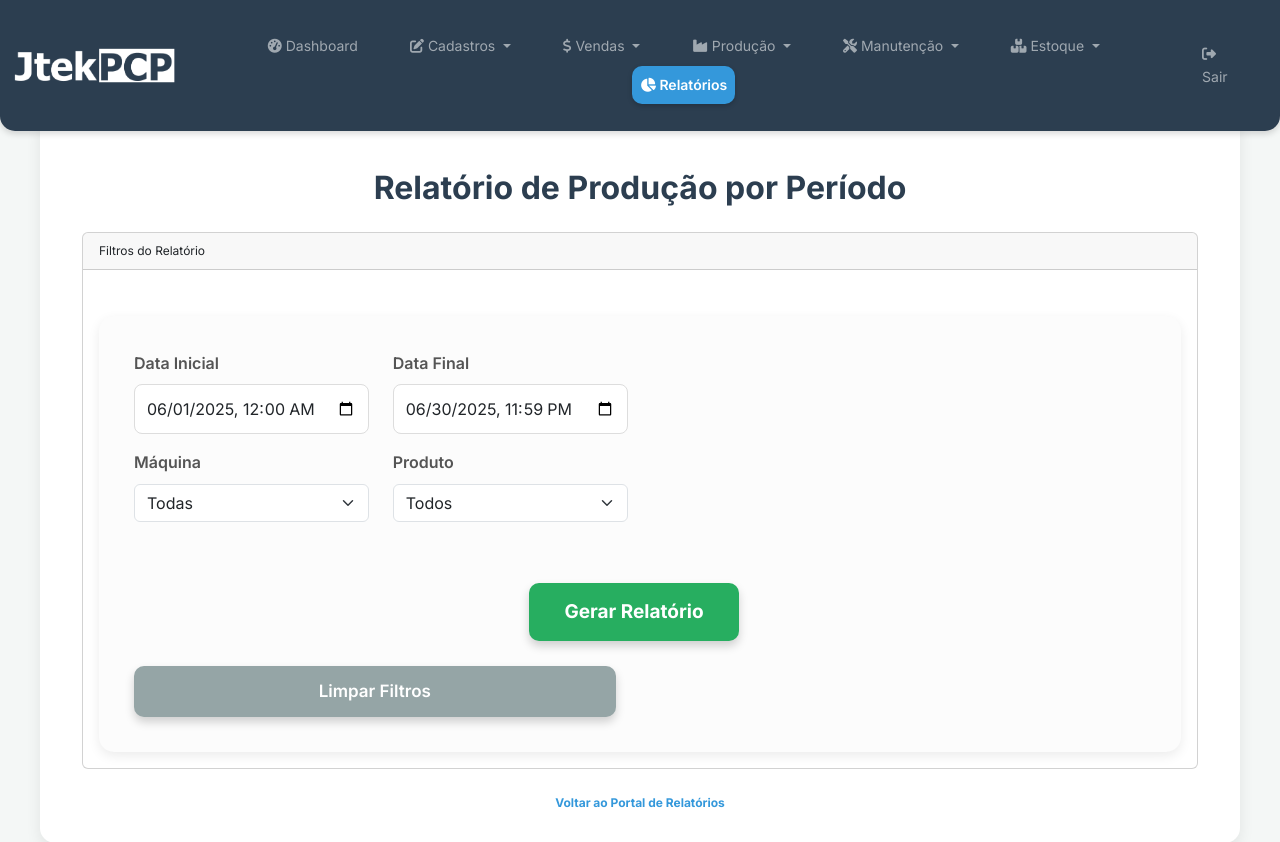
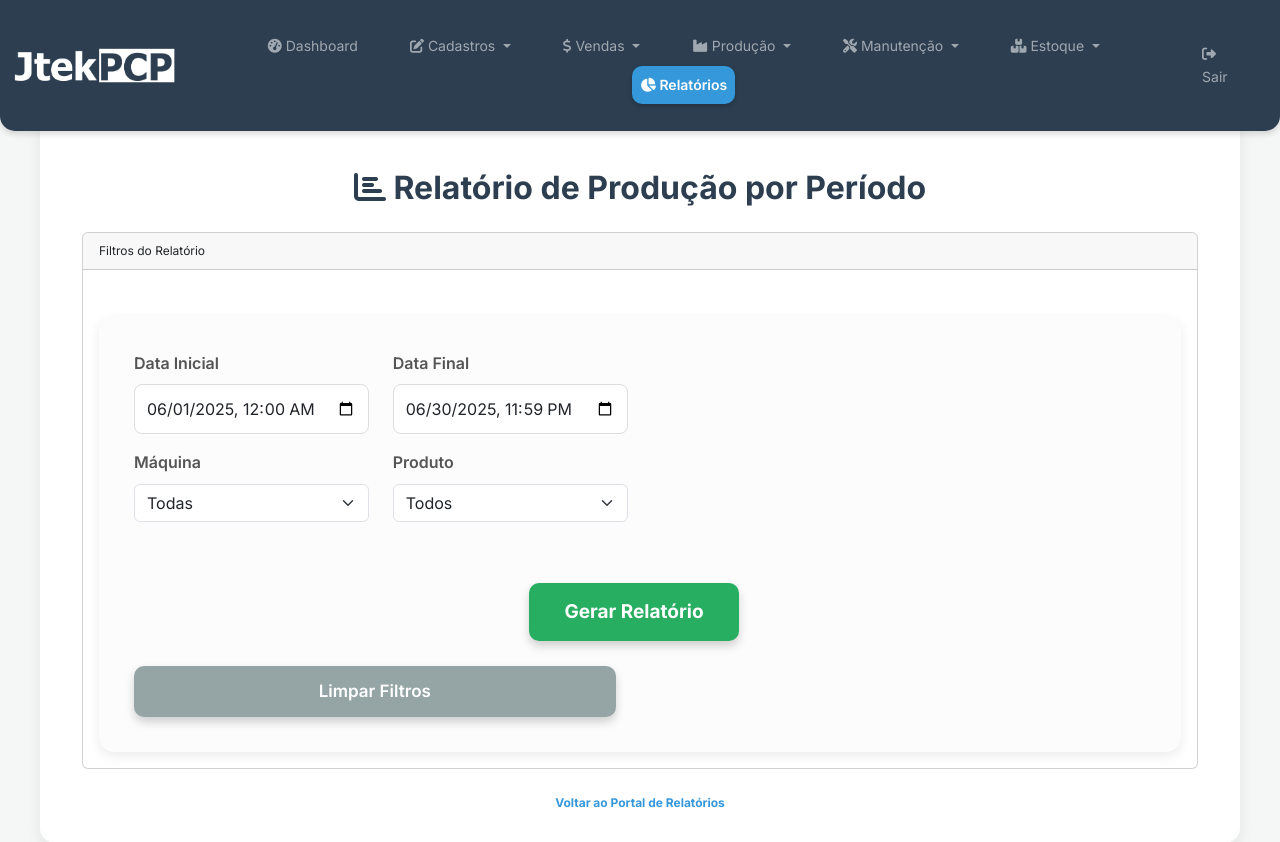
Before and after one commit to jtek001/pcp, a PHP site: page /pcp_system/modules/relatorios/relatorio_producao_periodo.php in a window 1280 px wide. Shown: the top 842 px of the page. Run offline with PHP 8.4, Linux system fonts and the light colour scheme; a user stored in the database is signed in; data comes from the database, SQL or seed files in the repository.

Commit message:
Update relatorio_producao_periodo.php

```diff
--- a/public_html/modules/relatorios/relatorio_producao_periodo.php
+++ b/public_html/modules/relatorios/relatorio_producao_periodo.php
@@ -120,7 +120,7 @@ if (isset($_GET['filtrar'])) {
 ?>
 
 <div class="container mt-4">
-    <h2>Relatório de Produção por Período</h2>
+    <h2><i class="fas fa-chart-bar"></i> Relatório de Produção por Período</h2>
 
     <div class="card mb-4">
         <div class="card-header">Filtros do Relatório</div>
```
